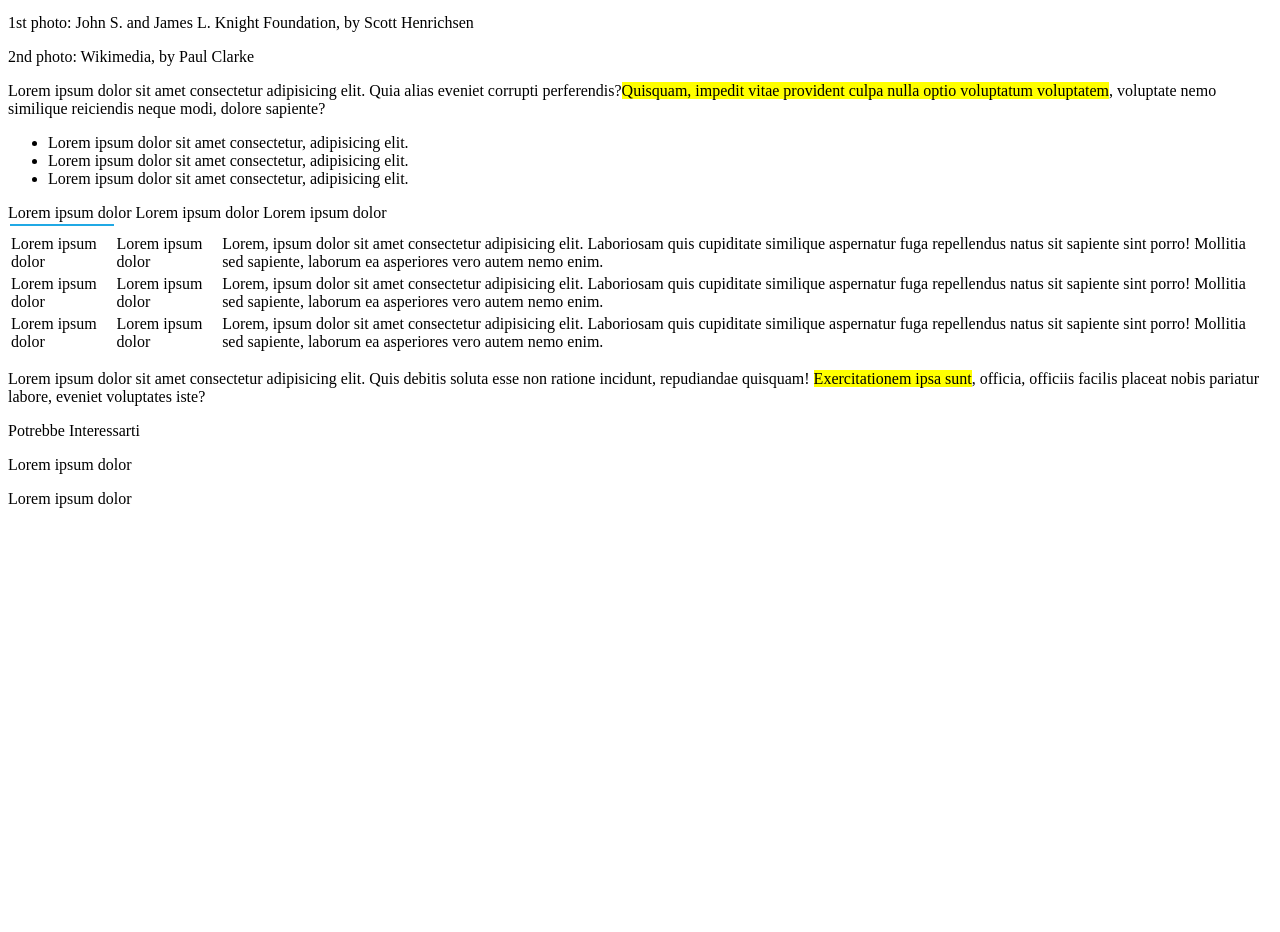
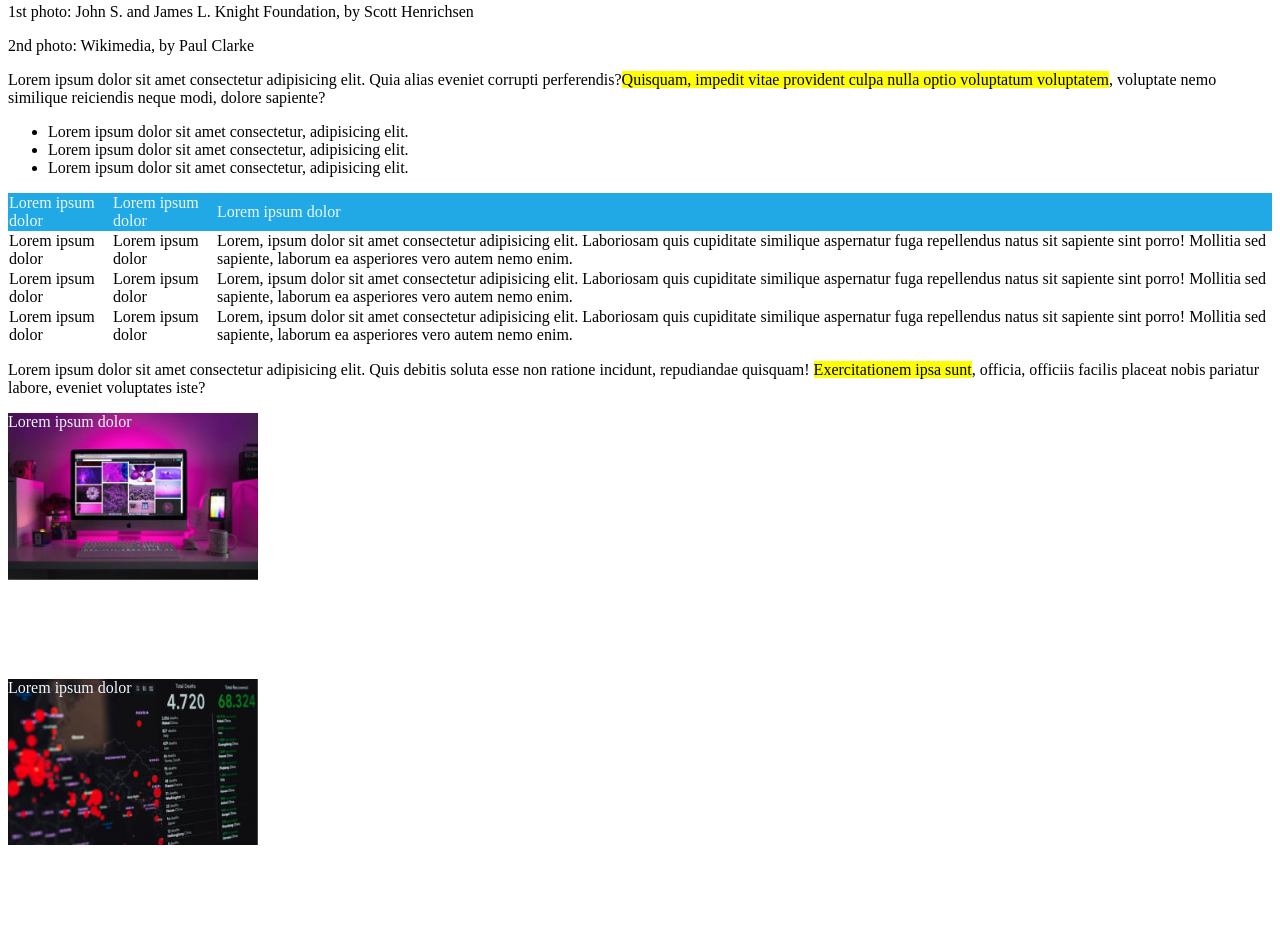
Before and after one commit to SainasFede/html-css-booleaner, a plain HTML site: page index.html in a window 1280 px wide. Shown: the part 635-1567 px from the top of the page. Before the commit the page ends 1159 px from the top, so only its background shows below. Drawn offline with Linux system fonts and the light colour scheme.

Commit message:
da rivisitare

```diff
--- a/css/style.css
+++ b/css/style.css
@@ -5,11 +5,38 @@ background-color: rgba(78,160,255,255);
 background-size: contain;
 }
 
+header img {
+  width: 250px;
+  margin-top: 25px;
+}
+
+
 h3{
 color: aliceblue;
 }
 
+table {
+  border-collapse: collapse;
+}
+
 thead{
   background-color: rgba(32,169,229,255);
-  background-size: 40px;
+  color: aliceblue;
 }
+.img1{
+  background-image: url(../img/monitor.jpg);
+  width: 250px;
+  height: 250px;
+  background-size: contain;
+  background-repeat: no-repeat;
+  color: aliceblue;
+  margin-bottom: 1px;
+}
+.img2{
+  background-image: url(../img/graph.jpg);
+  width: 250px;
+  height: 250px;
+  background-size: contain;
+  background-repeat: no-repeat;
+  color: aliceblue;
+}
--- a/index.html
+++ b/index.html
@@ -10,9 +10,7 @@
 <body>
 
   <header>
-    <h3>
-      The Booleaner
-    </h3>
+    <img src="img/logo.svg" alt="">
   </header>
 <!--introduzione-->
 
@@ -51,20 +49,15 @@
   <section>
     <table>
     <thead>
-      <td>
-        <tr>
-        Lorem ipsum dolor
-        </tr>
-        <tr>
-        Lorem ipsum dolor
-        </tr>
-        <tr>
-        Lorem ipsum dolor
-        </tr>
-      </td>
+      <tr>
+        <td>Lorem ipsum dolor</td>
+        <td>Lorem ipsum dolor</td>
+        <td>Lorem ipsum dolor</td>
+      </tr>
     </thead>
 
     <tbody>
+      <tr class="riga">
       <td>
         Lorem ipsum dolor
       </td>
@@ -74,7 +67,9 @@
       <td>
         Lorem, ipsum dolor sit amet consectetur adipisicing elit. Laboriosam quis cupiditate similique aspernatur fuga repellendus natus sit sapiente sint porro! Mollitia sed sapiente, laborum ea asperiores vero autem nemo enim.
       </td>
-    <tbody>
+    </tr>
+
+  <tr>
       <td>
         Lorem ipsum dolor
       </td>
@@ -84,9 +79,9 @@
       <td>
         Lorem, ipsum dolor sit amet consectetur adipisicing elit. Laboriosam quis cupiditate similique aspernatur fuga repellendus natus sit sapiente sint porro! Mollitia sed sapiente, laborum ea asperiores vero autem nemo enim.
       </td>
-    </tbody>
+    </tr>
 
-    <tbody>
+  <tr class="colore">
       <td>
         Lorem ipsum dolor
       </td>
@@ -96,6 +91,7 @@
       <td>
         Lorem, ipsum dolor sit amet consectetur adipisicing elit. Laboriosam quis cupiditate similique aspernatur fuga repellendus natus sit sapiente sint porro! Mollitia sed sapiente, laborum ea asperiores vero autem nemo enim.
       </td>
+    </tr>
       </tbody>
 
     </tbody>
@@ -107,10 +103,12 @@
   </section>
 
   <div>
-    <span>Potrebbe Interessarti</span>
-    <p>Lorem ipsum dolor</p>
-    <p>Lorem ipsum dolor</p>
+    <p class="img1">Lorem ipsum dolor</p>
   </div>
+  <div>
+    <p class="img2">Lorem ipsum dolor</p>
+  </div>
+
 
 
 
```
